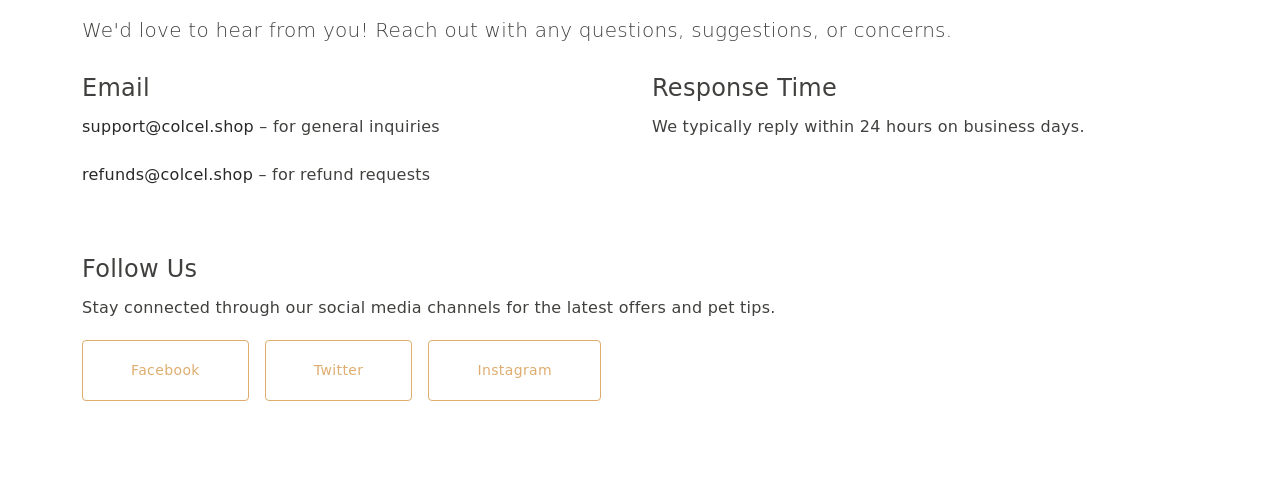
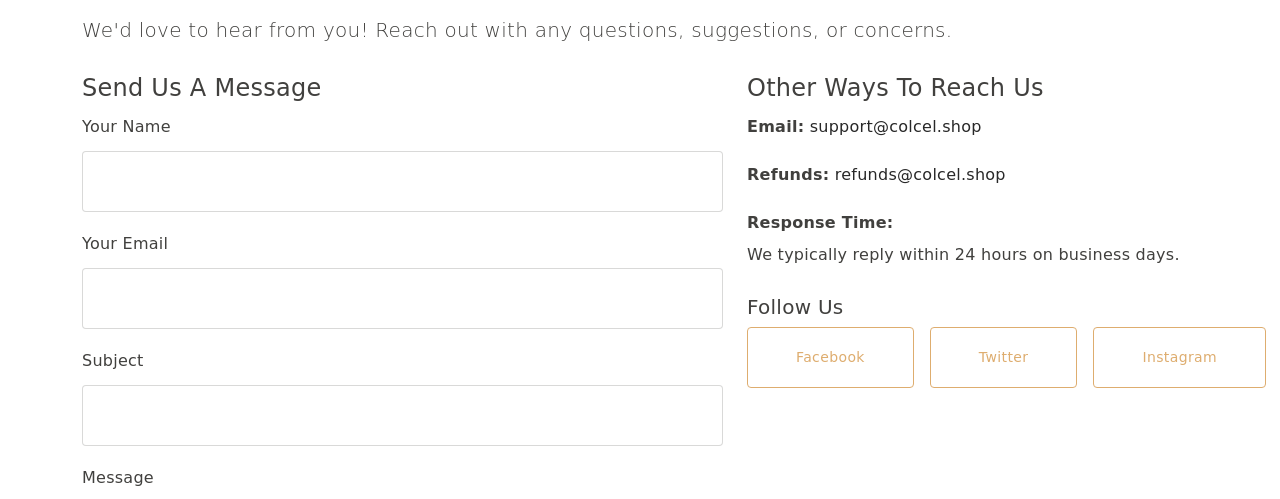
Before and after one commit to colcel2005/waggy, a plain HTML site: page contact.html in a window 1280 px wide. Shown: the part 214-713 px from the top of the page. Drawn offline with nearby package versions, Linux system fonts and the light colour scheme; a web font is replaced by a local one.

Commit message:
contact.html + zapier
se corrige y se crea el enlace a zapier webhook

```diff
--- a/contact.html
+++ b/contact.html
@@ -26,24 +26,45 @@
     <div class="container my-5">
       <h1 class="display-5 fw-bold mb-4">Contact Us</h1>
       <p class="lead">We'd love to hear from you! Reach out with any questions, suggestions, or concerns.</p>
+
       <div class="row mt-4">
-        <div class="col-md-6">
-          <h4>Email</h4>
-          <p><a href="mailto:support@colcel.shop">support@colcel.shop</a> – for general inquiries</p>
-          <p><a href="mailto:refunds@colcel.shop">refunds@colcel.shop</a> – for refund requests</p>
+        <div class="col-md-7">
+          <h4>Send us a message</h4>
+          <!-- FORMULARIO CONECTADO A ZAPIER -->
+          <form id="contact-form" action="https://hooks.zapier.com/hooks/catch/TU_WEBHOOK_CONTACTO/" method="POST">
+            <div class="mb-3">
+              <label for="name" class="form-label">Your Name</label>
+              <input type="text" name="name" id="name" class="form-control" required>
             </div>
-        <div class="col-md-6">
-          <h4>Response Time</h4>
-          <p>We typically reply within 24 hours on business days.</p>
+            <div class="mb-3">
+              <label for="email" class="form-label">Your Email</label>
+              <input type="email" name="email" id="email" class="form-control" required>
             </div>
+            <div class="mb-3">
+              <label for="subject" class="form-label">Subject</label>
+              <input type="text" name="subject" id="subject" class="form-control" required>
             </div>
-      <div class="mt-5">
-        <h4>Follow Us</h4>
-        <p>Stay connected through our social media channels for the latest offers and pet tips.</p>
+            <div class="mb-3">
+              <label for="message" class="form-label">Message</label>
+              <textarea name="message" id="message" rows="5" class="form-control" required></textarea>
+            </div>
+            <button type="submit" class="btn btn-primary btn-lg">Send Message</button>
+          </form>
+          <div id="form-message" class="mt-3"></div>
+        </div>
+        <div class="col-md-5">
+          <h4>Other ways to reach us</h4>
+          <p><strong>Email:</strong> <a href="mailto:support@colcel.shop">support@colcel.shop</a></p>
+          <p><strong>Refunds:</strong> <a href="mailto:refunds@colcel.shop">refunds@colcel.shop</a></p>
+          <p><strong>Response Time:</strong><br>We typically reply within 24 hours on business days.</p>
+          <div class="mt-4">
+            <h5>Follow Us</h5>
             <div class="d-flex gap-3">
               <a href="#" class="btn btn-outline-primary btn-sm">Facebook</a>
               <a href="#" class="btn btn-outline-primary btn-sm">Twitter</a>
               <a href="#" class="btn btn-outline-primary btn-sm">Instagram</a>
+            </div>
+          </div>
         </div>
       </div>
     </div>
@@ -66,5 +87,26 @@
   <script src="js/plugins.js"></script>
   <script src="js/script.js"></script>
   <script src="https://code.iconify.design/iconify-icon/1.0.7/iconify-icon.min.js"></script>
+  <script>
+    // Manejo del envío del formulario vía fetch (más moderno) con fallback a POST normal
+    const form = document.getElementById('contact-form');
+    form.addEventListener('submit', function(e) {
+      e.preventDefault();
+      const formData = new FormData(form);
+      fetch(form.action, {
+        method: 'POST',
+        body: formData
+      })
+      .then(response => {
+        document.getElementById('form-message').innerHTML =
+          '<div class="alert alert-success">Thank you! Your message has been sent. We will reply shortly.</div>';
+        form.reset();
+      })
+      .catch(error => {
+        document.getElementById('form-message').innerHTML =
+          '<div class="alert alert-danger">Oops! Something went wrong. Please try again or email us directly.</div>';
+      });
+    });
+  </script>
 </body>
 </html>
```
Also changed, not shown: faq.html (added). Lines whose indentation alone changed are shown as unchanged.
